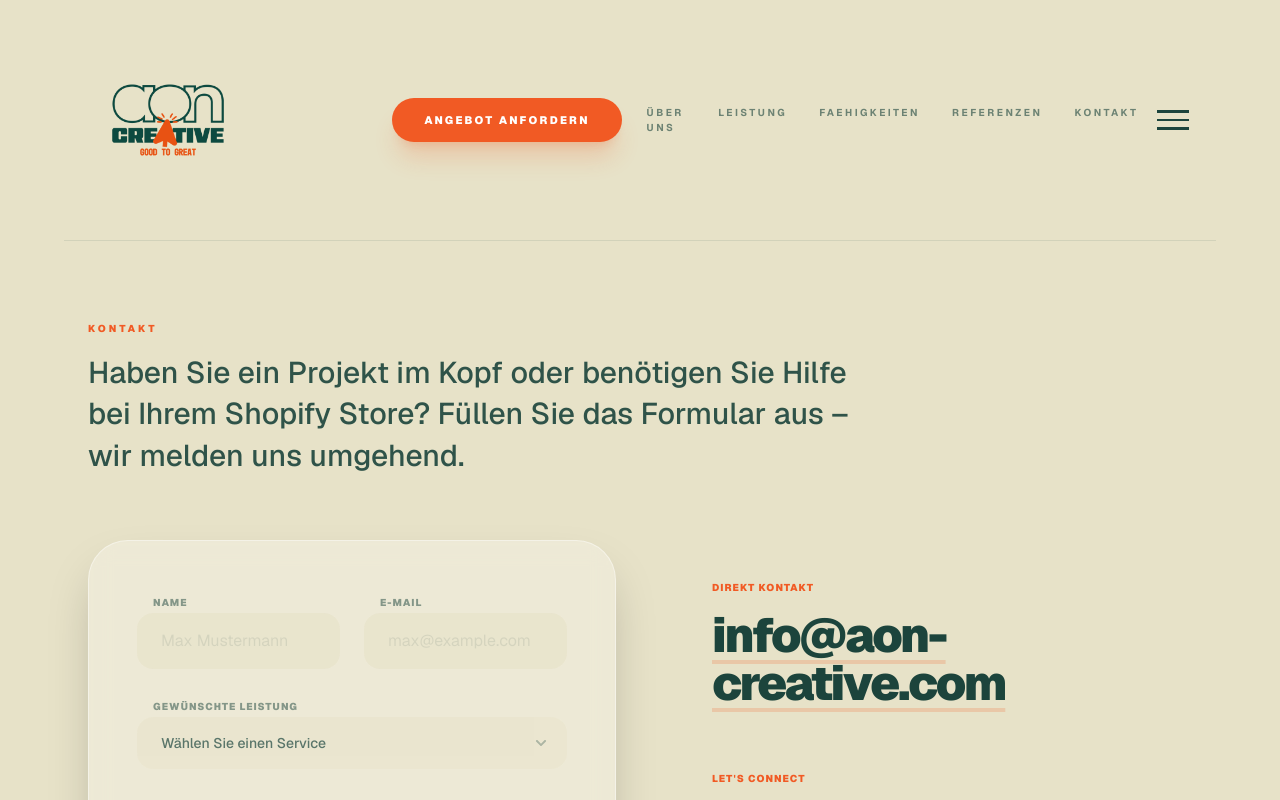
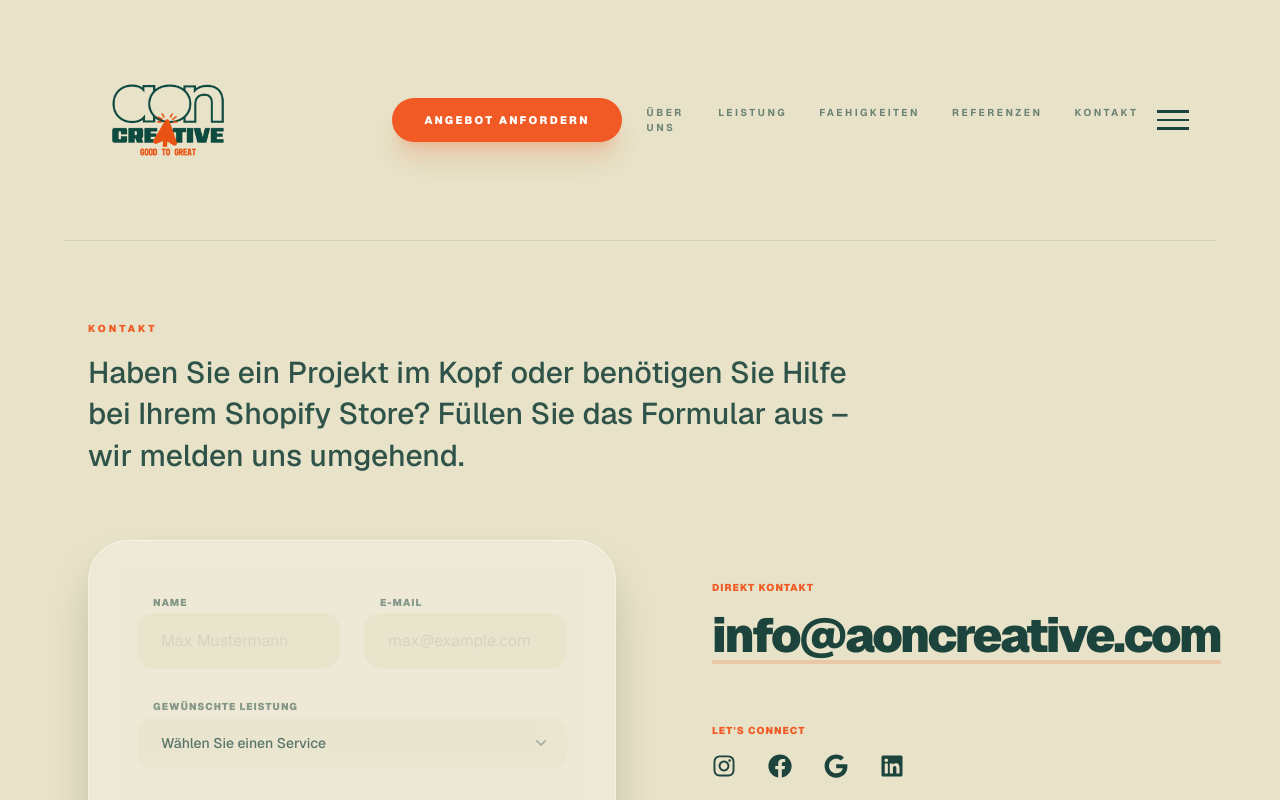
Before and after one commit to ademi57/aon-creative-web, a Next.js app: page /kontakt in a window 1280 px wide. Shown: the top 800 px of the page. Built offline with nearby package versions, Linux system fonts and the light colour scheme.

Commit message:
feat: yeni modern

```diff
--- a/app/kontakt/page.tsx
+++ b/app/kontakt/page.tsx
@@ -194,8 +194,8 @@ export default function Kontakt() {
           <div className="space-y-16 lg:pl-12">
             <section className="space-y-4 pt-10">
               <h4 className="text-[#F15A24] text-[10px] font-black uppercase tracking-widest">Direkt Kontakt</h4>
-              <a href="mailto:info@aon-creative.com" className="text-3xl md:text-5xl font-black tracking-tighter hover:text-[#F15A24] transition-colors duration-300 underline underline-offset-8 decoration-[#F15A24]/20">
-                info@aon-creative.com
+              <a href="mailto:info@aoncreative.com" className="text-3xl md:text-5xl font-black tracking-tighter hover:text-[#F15A24] transition-colors duration-300 underline underline-offset-8 decoration-[#F15A24]/20">
+                info@aoncreative.com
               </a>
             </section>
 
```
